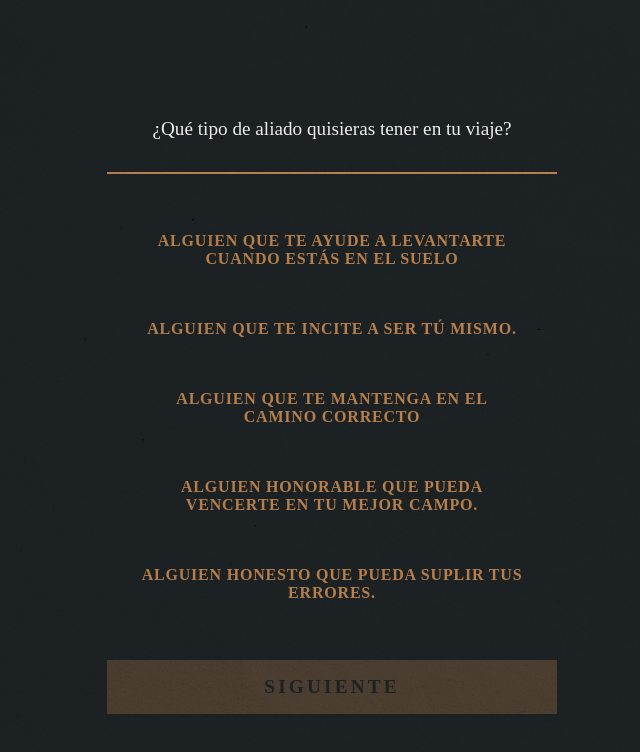
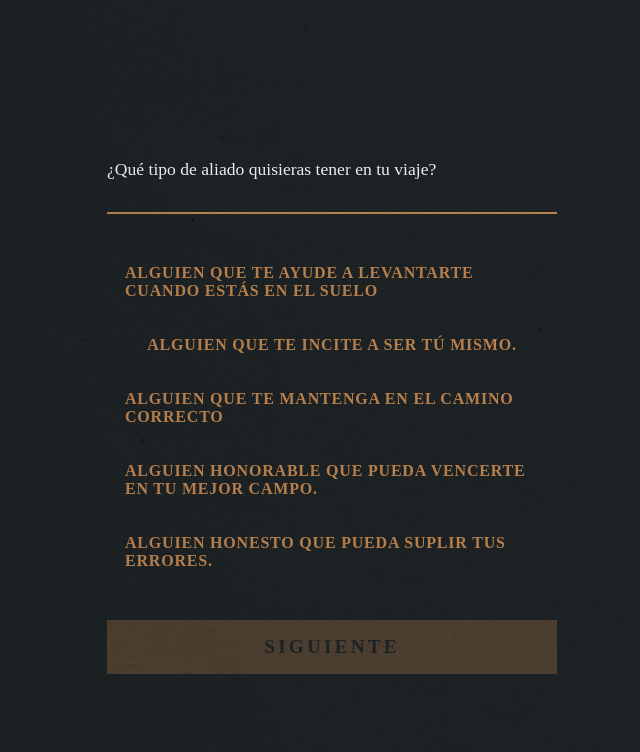
Before and after one commit to DiazMauricio/By-Quill-And-Sorcery-Test, a React (Vite) app: page / in a window 1280 px wide. Both pictures are taken after a click on the button "EMPEZAR". Shown: the top 752 px of the page, without its empty margins (308-948 px from the left). Built offline with nearby package versions, Linux system fonts and the light colour scheme; a web font is replaced by a local one.

Commit message:
Animations 1: Page animations

```diff
--- a/package.json
+++ b/package.json
@@ -13,6 +13,7 @@
     "preview": "vite preview"
   },
   "dependencies": {
+    "framer-motion": "^11.0.8",
     "react": "^18.2.0",
     "react-dom": "^18.2.0"
   },
--- a/src/App.css
+++ b/src/App.css
@@ -7,6 +7,8 @@
   font-family: "Brygada 1918", serif;
   font-optical-sizing: auto;
   font-style: normal;
+  -webkit-tap-highlight-color: transparent;
+  outline: none;
 }
 *{
   border: none;
@@ -21,10 +23,10 @@ body{
 .container{
   background-color: var(--color-background);
   mix-blend-mode: multiply;
+  transition: .2s;
 }
 
 .app{
-  /* position: relative; */
   max-width: 450px;
   margin: auto;
   display: flex;
@@ -60,7 +62,7 @@ Button.disabled{
   opacity: 0.3;
 }
 
-Button:hover{
+Button:not(.disabled):hover{
   letter-spacing: .4rem;
 }
 h1{
@@ -74,6 +76,9 @@ h2{
   text-transform: uppercase;
   font-size: 1.3em;
 }
+p {
+  font-size: 1.1em;
+}
 
 .progressBar{
     position: absolute;
--- a/src/App.jsx
+++ b/src/App.jsx
@@ -5,6 +5,7 @@ import Result from './components/Result'
 import Questions from './components/Questions'
 import { ResultsArray } from './ResultArray'
 import Porcentage from './components/Porcentage'
+import { AnimatePresence, motion } from 'framer-motion';
 
 
 function App() {
@@ -62,7 +63,20 @@ function App() {
     <>
       <div className='container' style={{"--color-background": colors[0], "--color-resaltado": colors[1]}}>
         <div className='app'>
-          {   pageSwitch()  }
+
+        <AnimatePresence initial={false} mode="wait">
+
+          <motion.div
+          className='animation'
+          key={page}
+          animate={{opacity: 1}}
+          initial={{opacity: 0}}
+          exit={{opacity:0}}
+          transition={{duration: .2}}
+          >
+            {   pageSwitch()  }
+          </motion.div>
+        </AnimatePresence>
         </div>
       </div>
     </>
--- a/src/components/HomePage.jsx
+++ b/src/components/HomePage.jsx
@@ -4,7 +4,8 @@ import "./HomePage.css";
 
 const HomePage = ({startTest}) => {
     return (
-        <div className="HomePage">
+        <div className="HomePage"
+        >
             <BQnSLogo/>
             <div>
                 <h1>Test de Casas</h1>
--- a/src/components/Porcentage.css
+++ b/src/components/Porcentage.css
@@ -31,4 +31,5 @@
     transform-origin: 0 100%;
     margin: 0.2em;
     transition: transform 0.5s;
+    transition-delay: 1s;
 }
--- a/src/components/Porcentage.jsx
+++ b/src/components/Porcentage.jsx
@@ -1,5 +1,7 @@
 import { Ramcaster, Vicroft, Fanginor, Blazemont, Blackwood } from "../assets/IconosCasas";
 import "./Porcentage.css";
+import { motion } from 'framer-motion';
+
 
 const Porcentage = ({points}) => {
     const calcPorcentage = (position) => {
@@ -14,13 +16,18 @@ const Porcentage = ({points}) => {
     }
 
     return (
-        <div className="Houses">
+        <motion.div className="Houses"
+        animate={{opacity: 1}}
+        initial={{opacity: 0}}
+        transition={{duration: 0.5, delay: 1}}
+
+        >
             <HousePorcentage Logo={Ramcaster} porcentage={calcPorcentage(0)}/>
             <HousePorcentage Logo={Vicroft} porcentage={calcPorcentage(1)}/>
             <HousePorcentage Logo={Fanginor} porcentage={calcPorcentage(2)}/>
             <HousePorcentage Logo={Blazemont} porcentage={calcPorcentage(3)}/>
             <HousePorcentage Logo={Blackwood} porcentage={calcPorcentage(4)}/>
-        </div>
+        </motion.div>
      );
 }
 
--- a/src/components/Question.css
+++ b/src/components/Question.css
@@ -10,11 +10,10 @@
     gap: 2rem;
 }
 .Question > p{
-    font-size: 1.2em;
-    text-align: center;
-    padding: 2rem;
+    padding: 2rem 0;
     border-bottom: solid 2px var(--color-resaltado);
 }
+
 .RangeAnswer{
     display: flex;
     justify-content: center;
@@ -101,14 +100,16 @@
     flex-direction: column;
     justify-content: center;
     align-items: stretch;
-    text-align: center;
+    /* text-align: center; */
     color: var(--color-resaltado);
 }
 
 
+
+
 .MultiQuestion .answer{
     position: relative;
-    margin: 0.5em 1em;
+    margin: 0em 0em;
     cursor: pointer;
     box-sizing: border-box;
 }
--- a/src/components/Question.jsx
+++ b/src/components/Question.jsx
@@ -4,15 +4,15 @@ import './Question.css';
 const Question = ({question, clickOptions, qNumber}) => {
 
     return (
-        <div className='Question'>
-            <p>{question.text}</p>
+        <>
+            <p>{question?.text}</p>
             {
-                question.options.length === 2 && qNumber !== "Tie"?
-                    <RangeQuestion options={question.options} clickOptions={clickOptions} name={qNumber} />
+                question?.options.length === 2 && qNumber !== "Tie"?
+                    <RangeQuestion options={question?.options} clickOptions={clickOptions} name={qNumber} />
                 :
-                    <MultiQuestion options={question.options} clickOptions={clickOptions} name={qNumber} />
+                    <MultiQuestion options={question?.options} clickOptions={clickOptions} name={qNumber} />
             }
-        </div>
+        </>
     );
 }
 export default Question;
@@ -68,7 +68,7 @@ const MultiQuestion = ({clickOptions, name, options}) => {
     return (
         <div className='MultiQuestion'>
             {
-                options.map(( option, i) =>
+                options?.map(( option, i) =>
                     <MultiOpc  option={option} key={i} onClick={()=>clickOptions(option.points)} name={name}/>
                 )
             }
--- a/src/components/Questions.jsx
+++ b/src/components/Questions.jsx
@@ -3,6 +3,8 @@ import Question from "./Question";
 import { QuestionsArray } from "../QuestionsArray";
 import TieBreaker from './TieBreaker';
 import { colorsArray } from '../ColorsArray';
+import { AnimatePresence, motion } from 'framer-motion';
+
 
 const shuffle = (array) => {
     for (let i = array.length - 1; i > 0; i--) {
@@ -83,12 +85,32 @@ const Questions = ({ showResult, changeColors}) => {
     return (
         <div className='Question-container'>
             <div className='progressBar' style={{"transform":"scaleX("+((qNumber)/(questions.length))+")"}}/>
-            {
-                tie ?
-                <TieBreaker points={points} clickOptions={clickOptions} /> :
-                <Question question={questions[qNumber]} clickOptions={clickOptions} qNumber={qNumber}/>
-            }
-            <button onClick={nextQuestion}  className={enable ? "": "disabled"}>siguiente</button>
+             <AnimatePresence initial={false} mode="wait">
+                <motion.div
+                className='Question'
+                key={qNumber}
+                animate={{opacity: 1}}
+                initial={{opacity: 0}}
+                exit={{opacity:0}}
+                transition={{duration: .2}}
+                >
+
+                    {
+                        tie ?
+                        <TieBreaker points={points} clickOptions={clickOptions} /> :
+                        <Question question={questions[qNumber]} clickOptions={clickOptions} qNumber={qNumber}/>
+                    }
+                    <motion.button
+                    onClick={nextQuestion}
+                    className={enable ? "": "disabled"}
+                    initial={{opacity:0}}
+                    animate={{opacity:enable ? 1 : 0.3}}
+                    transition={{duration: .2}}
+
+
+                    >siguiente</motion.button>
+                </motion.div>
+            </AnimatePresence>
         </div>
      );
 }
--- a/src/components/TieBreaker.jsx
+++ b/src/components/TieBreaker.jsx
@@ -1,4 +1,5 @@
 import { DefaultTieBreaker } from "../QuestionsArray";
+
 
 const TieBreaker = ({points, clickOptions}) => {
 
@@ -15,7 +16,6 @@ const TieBreaker = ({points, clickOptions}) => {
 
     return (
         <>
-        <div className='Question'>
             <p>{DefaultTieBreaker.text}</p>
             <div className='MultiQuestion'>
                 {
@@ -31,7 +31,6 @@ const TieBreaker = ({points, clickOptions}) => {
                     )
                 }
             </div>
-        </div>
         </>
      );
 }
```
Also changed, not shown: src/components/Result.jsx (+1 -6 lines), 1 other file (tests, documents, lock files or other folders).
